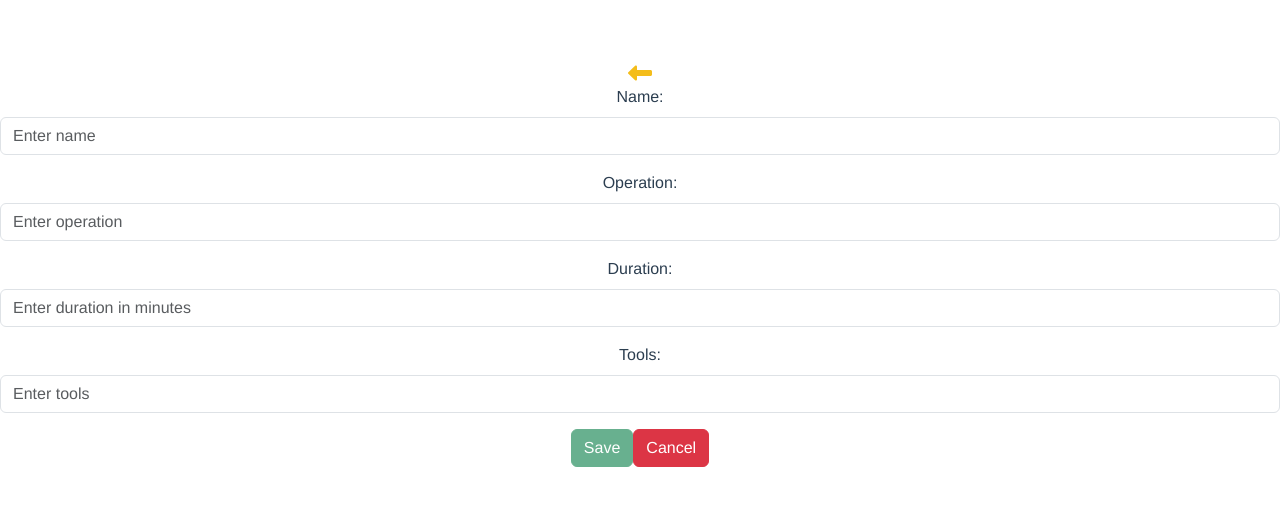
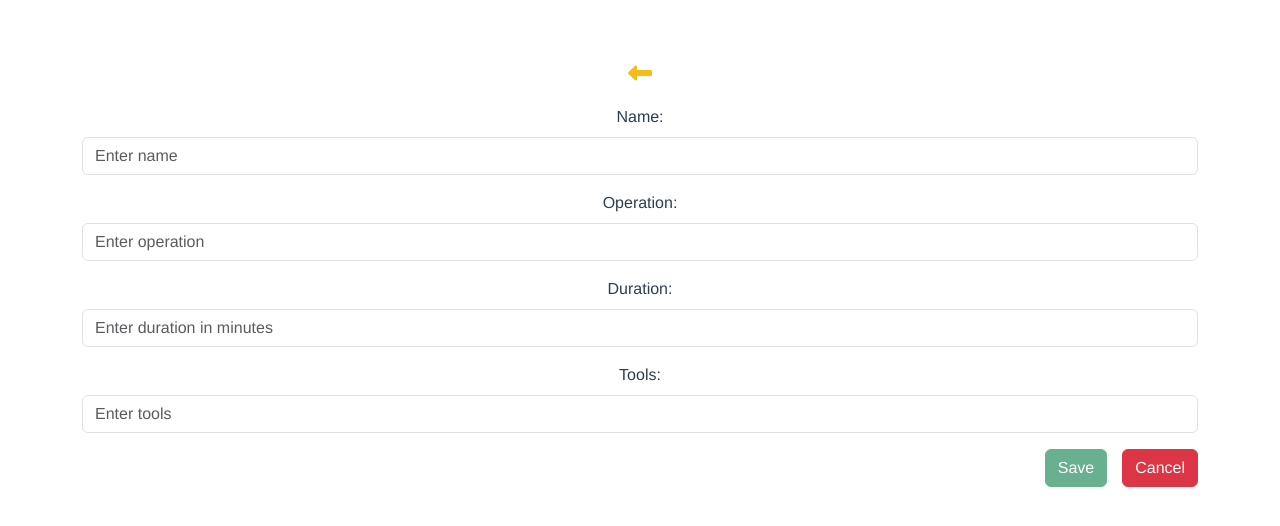
Before and after one commit to soyUnaGata/prefcards-vue, a Vue app: page /card-add in a window 1280 px wide. Shown: the top 526 px of the page. Built offline with nearby package versions, Linux system fonts and the light colour scheme.

Commit message:
update btns&styles

```diff
--- a/src/components/AddCard.vue
+++ b/src/components/AddCard.vue
@@ -46,11 +46,11 @@ const isFormValid = computed(() =>
 const saveCard = async (event) => {
   event.preventDefault();
   if (!isFormValid.value) return;
-
   try {
     await PrefCardsService.addPrefCard(prefCard.value);
+    await router.push({name: 'card'})
   } catch (error) {
-    console.log(error);
+    errorMessage.value = error.message;
   }
 };
 
@@ -60,9 +60,9 @@ const cancelForm = async () => {
 </script>
 
 <template>
+  <div class="container">
   <return-button @click="cancelForm" />
-
-  <div>
+    <div class="prefcard-content">
     <b-form @submit="saveCard">
       <b-form-group id="input-group-1" label="Name:" label-for="input-1">
         <b-form-input id="input-1" v-model="prefCard.name" placeholder="Enter name" required></b-form-input>
@@ -90,8 +90,11 @@ const cancelForm = async () => {
         <b-form-input id="input-4" v-model="prefCard.tools" placeholder="Enter tools" required></b-form-input>
       </b-form-group>
 
-      <b-button type="submit" variant="success" :disabled="!isFormValid">Save</b-button>
-      <b-button type="button" variant="danger" @click="cancelForm">Cancel</b-button>
+     <div class="form-btns">
+       <b-button type="submit" variant="success" :disabled="!isFormValid">Save</b-button>
+       <b-button type="button" variant="danger" @click="cancelForm">Cancel</b-button>
+     </div>
     </b-form>
   </div>
+  </div>
 </template>
```
